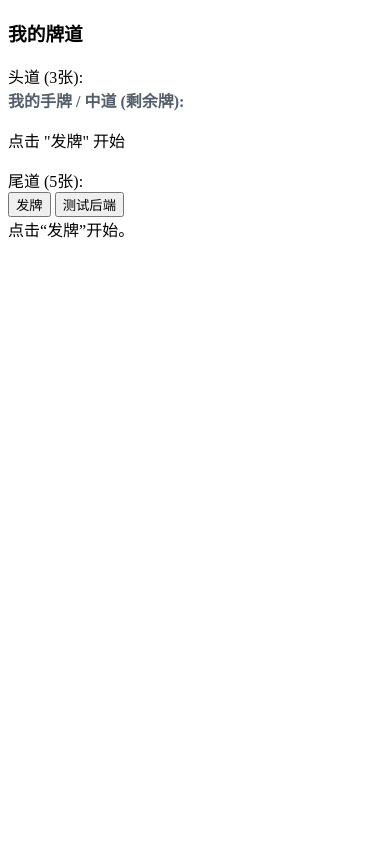
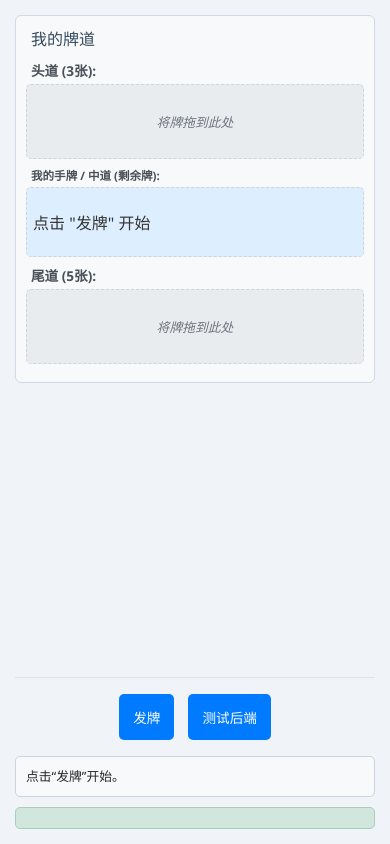
Before and after one commit to wen952888/cdd, a PHP site: page / in a window 390 px wide. Run offline with PHP 8.4, Linux system fonts and the light colour scheme.

Commit message:
Update style.css

```diff
--- a/frontend/css/style.css
+++ b/frontend/css/style.css
@@ -1,84 +1,96 @@
 /* frontend/css/style.css */
-/* ... (Base, Fullscreen, Game View, Card, Controls, etc. styles - remain largely the same) ... */
 
-/* View Management (Ensure this is robust) */
-.view {
-    display: none; width: 100%; height: 100%; box-sizing: border-box;
-    position: absolute; top: 0; left: 0; overflow: hidden;
+/* Reset and Basic Setup */
+html, body {
+    height: 100vh; width: 100vw; margin: 0; padding: 0; overflow: hidden;
+    font-family: 'Segoe UI', Tahoma, Geneva, Verdana, sans-serif;
+    background-color: #367c3d; color: #333;
 }
-.active-view {
-    display: flex; flex-direction: column;
+.game-container {
+    width: 100%; height: 100%; max-width: none; max-height: none; margin: 0;
+    padding: clamp(10px, 2vh, 15px); box-sizing: border-box; background-color: #f0f3f7;
+    text-align: center; display: flex; flex-direction: column; align-items: stretch;
+    overflow-y: auto;
+}
+.player-area {
+    margin-bottom: clamp(10px, 2vh, 15px); padding: clamp(8px, 1.5vh, 10px);
+    border: 1px solid #d1d9e6; border-radius: 6px; background-color: #f8f9fa;
+    width: 100%; box-sizing: border-box;
+}
+.player-area > h3 {
+    margin-top: 0; margin-bottom: clamp(8px, 1.5vh, 10px);
+    font-size: clamp(1em, 2.5vw, 1.15em); color: #34495e;
+    text-align: left; font-weight: 500; padding-left: 5px;
+}
+.organized-rows .hand-row-label {
+    font-weight: 600; margin-top: clamp(6px, 1vh, 8px); margin-bottom: clamp(3px, 0.5vh, 4px);
+    text-align: left; font-size: clamp(0.85em, 2vw, 0.95em); color: #495057; padding-left: 5px;
+}
+#middle-hand-header-container {
+    margin-top: clamp(6px, 1vh, 8px); margin-bottom: clamp(3px, 0.5vh, 4px); padding-left: 5px;
+}
+#middle-hand-header-container #middle-hand-header {
+    font-size: clamp(0.85em, 2vw, 0.95em) !important; text-align: left !important;
+    margin-top: 0 !important; margin-bottom: 0 !important; font-weight: 600 !important; color: #495057 !important;
+}
+.hand-row-label span,
+#middle-hand-header-container #middle-hand-header #middle-eval-text {
+    font-weight: normal !important; color: #007bff !important; font-style: italic !important;
+}
+.hand-row, #player-hand.hand-row {
+    display: flex; flex-wrap: wrap; justify-content: flex-start; align-items: center;
+    gap: clamp(4px, 0.8vw, 6px); min-height: clamp(70px, 9.5vw, 105px);
+    padding: clamp(6px, 1vw, 8px); border: 1px dashed #ced4da; border-radius: 5px;
+    background-color: #e9ecef; margin-bottom: clamp(6px, 1vh, 8px);
+    width: 100%; box-sizing: border-box;
+}
+#player-hand.player-hand { background-color: #ddeeff; }
+#player-hand.is-middle-row-style { border-color: #0d6efd; border-style: solid; }
+.hand-row:empty::after, #player-hand.hand-row:empty::after {
+    content: "将牌拖到此处"; color: #6c757d; font-style: italic; width: 100%;
+    text-align: center; padding: clamp(15px, 2.5vh, 25px) 0; font-size: clamp(0.8em, 1.8vw, 0.9em);
+}
+#player-hand.hand-row:empty::after { content: "请点击“发牌”"; }
+.card-css {
+    width: clamp(45px, 5.8vw, 65px); height: clamp(63px, 8.12vw, 91px);
+    background-color: #ffffff; border: 1px solid #adb5bd;
+    border-radius: clamp(3px, 0.6vw, 5px); box-shadow: 1px 1px 3px rgba(0,0,0,0.1);
+    overflow: hidden; padding: 0; box-sizing: border-box;
+    transition: transform 0.15s ease-out, box-shadow 0.15s ease-out;
+    user-select: none; cursor: grab; flex-shrink: 0; display: flex;
     justify-content: center; align-items: center;
 }
-
-/* Lobby View Styles (Formerly Main Menu) */
-#lobby-view { /* Was #main-menu-view */
-    background-color: #2c3e50; color: white; padding: 20px;
+.card-css img { display: block; width: 100%; height: 100%; object-fit: contain; }
+.droppable-area.sortable-ghost, .card-css.sortable-ghost {
+    opacity: 0.4; background-color: #cfe2ff !important; border: 2px dashed #0d6efd !important;
 }
-.menu-container.auth-container { /* Styles for the login/register box */
-    background-color: #34495e; padding: clamp(25px, 4vh, 40px) clamp(30px, 5vw, 50px);
-    border-radius: 10px; box-shadow: 0 5px 25px rgba(0,0,0,0.4);
-    text-align: center; max-width: 400px; width: 90%; margin: auto;
+.card-css.sortable-chosen {
+    opacity: 0.9; transform: scale(1.06) translateY(-2px); box-shadow: 0 5px 12px rgba(0,0,0,0.2);
 }
-.menu-container h1#lobby-title { /* Was #auth-title */
-    font-size: clamp(2em, 6vw, 3em); margin-top: 0; margin-bottom: 25px;
-    color: #ecf0f1; text-shadow: 1px 1px 3px rgba(0,0,0,0.3);
+.controls {
+    margin-top: auto; padding-top: clamp(8px, 1.5vh, 10px); border-top: 1px solid #dee2e6;
+    flex-shrink: 0; width: 100%; box-sizing: border-box;
 }
-/* Auth Forms (Login and Register - styles remain same) */
-.auth-form { display: none; width: 100%; }
-.auth-form.active-auth-form { display: block; }
-.auth-form h2 { /* ... */ }
-.auth-form input[type="text"], .auth-form input[type="password"], .auth-form input[type="tel"] { /* ... */ }
-.auth-form button { /* ... */ }
-#login-btn { /* ... */ } #register-btn { /* ... */ }
-.auth-switch { /* ... */ } .auth-switch a { /* ... */ }
-#lobby-message-area { /* Was #menu-message-area */
-    color: #e74c3c; background-color: transparent; border: none; padding: 10px 0 0 0;
-    min-height: 1.5em; font-size: clamp(0.85em,2.1vw,0.95em); text-align:center;
+.controls button {
+    padding: clamp(9px, 1.8vh, 13px) clamp(14px, 2.8vw, 22px);
+    margin: clamp(4px, 0.8vh, 6px) clamp(5px, 1vw, 7px);
+    border: none; border-radius: 5px; background-color: #007bff; color: white; cursor: pointer;
+    font-size: clamp(0.85em, 2.3vw, 1.05em); transition: background-color 0.2s ease, box-shadow 0.2s ease;
+    font-weight: 500;
 }
-
-
-/* Main Interface View Styles (After Login/Register) */
-#main-interface-view {
-    background-color: #27ae60; /* Example: Greenish theme for main interface */
-    color: white;
-    padding: 20px;
+.controls button:hover:not(:disabled) { background-color: #0069d9; box-shadow: 0 2px 5px rgba(0,0,0,0.15); }
+.controls button:disabled { background-color: #6c757d; opacity: 0.65; cursor: not-allowed; }
+.controls button:active:not(:disabled) { background-color: #0056b3; }
+.message-area, .score-area {
+    margin-top: clamp(8px, 1.5vh, 10px); padding: clamp(7px, 1.2vh, 11px) clamp(10px, 1.8vw, 14px);
+    border: 1px solid #ced4da; min-height: 22px; line-height: 1.45; background-color: #f8f9fa;
+    border-radius: 5px; font-size: clamp(0.8em, 1.9vw, 0.95em); color: #212529;
+    text-align: left; flex-shrink: 0; width: 100%; box-sizing: border-box;
 }
-#main-interface-view .menu-container { /* Reusing .menu-container style for consistency */
-    background-color: rgba(0,0,0,0.15); /* Slightly transparent overlay */
-    max-width: 600px; /* Can be wider than auth box */
-}
-#main-interface-view #welcome-message { /* Was #game-options h3 */
-    font-size: clamp(1.5em, 4vw, 2.2em); margin-bottom: 25px;
-    color: #ecf0f1; font-weight: 400;
-}
-.room-type-selection { /* Styles remain similar */
-    display: grid; grid-template-columns: repeat(auto-fit, minmax(130px, 1fr));
-    gap: 12px; margin-bottom: 25px;
-}
-.room-type-selection button.room-btn { /* Styles remain similar */
-    padding: 18px 12px; font-size: clamp(0.95em, 2.3vw, 1.05em);
-    /* ... other button styles ... */
-    background-color: #8e44ad; color:white;
-}
-.room-type-selection button.room-btn:hover { background-color: #732d91; }
-#main-interface-view .logout-button { /* Ensure logout button is styled */
-    background-color: #c0392b !important; width: auto; padding: 10px 25px;
-    margin: 20px auto 0 auto; display: block; font-size: 0.9em;
-}
-#main-interface-view .logout-button:hover { background-color: #a93226 !important; }
-#main-interface-message-area {
-    color: #f1c40f; background-color: transparent; border: none; padding: 10px 0 0 0;
-    min-height: 1.5em; font-size: clamp(0.85em,2.1vw,0.95em); text-align:center;
-}
-
-/* Room View Styles (remain the same) */
-/* #room-view { ... } .room-container { ... } etc. */
-
-/* Game View Styles (remain the same) */
-/* #game-view { ... } .game-table-header { ... } .game-container-inner { ... } etc. */
-
-/* AI Round Selector Styles (remain the same) */
-/* .ai-round-selector-popup { ... } */
-
-/* Make sure all other necessary styles (cards, controls in game, etc.) are present from previous complete CSS */
+.message-area.error { background-color: #f8d7da; color: #721c24; border-color: #f5c2c7; }
+.message-area.info { background-color: #d1e7dd; color: #0f5132; border-color: #badbcc; }
+.score-area { font-weight: bold; color: #0a3622; background-color: #d1e7dd; border-color: #a3cfbb; }
+.droppable-area.daoshui-warning { border-color: #dc3545 !important; background-color: #f8d7da !important; }
+.droppable-area.daoshui-warning .hand-row-label span,
+#middle-hand-header-container.daoshui-warning #middle-eval-text,
+#middle-hand-header-container.daoshui-warning #middle-hand-header { color: #b02a37 !important; }
```
